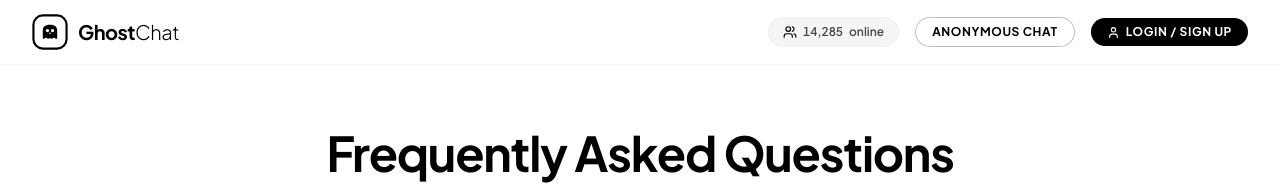
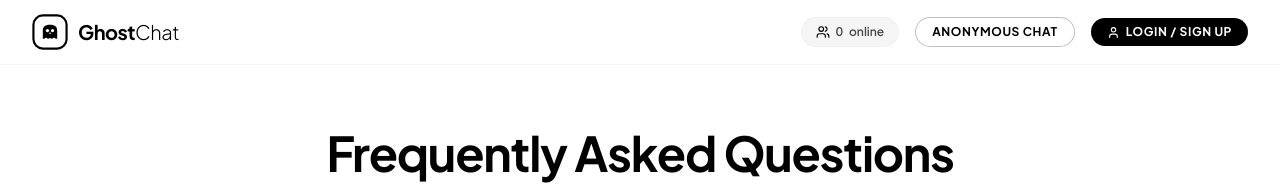
Before and after one commit to subhani12344/GhostChat, a Next.js app: page /faq in a window 1280 px wide. Shown: the top 185 px of the page. Built offline with nearby package versions, Linux system fonts and the light colour scheme; no server answers.

Commit message:
fix: remove hardcoded fake online user count (14285) in page fallbacks

```diff
--- a/app/about/page.tsx
+++ b/app/about/page.tsx
@@ -6,7 +6,7 @@ import Footer from '@/components/Footer';
 import AuthModal from '@/components/AuthModal';
 
 export default function AboutUs() {
-  const [onlineCount, setOnlineCount] = useState(14285);
+  const [onlineCount, setOnlineCount] = useState(0);
   const [user, setUser] = useState<{ username: string } | null>(null);
   const [authOpen, setAuthOpen] = useState(false);
   const serverUrl = (typeof window !== "undefined" && (window as any).GHOSTCHAT_SERVER_URL) || process.env.NEXT_PUBLIC_SERVER_URL || "https://ghostchat-backend.onrender.com";
@@ -17,7 +17,7 @@ export default function AboutUs() {
 
     fetch(`${serverUrl}/health`)
       .then((res) => res.json())
-      .then((data) => setOnlineCount(data.online || 14285))
+      .then((data) => setOnlineCount(data.online || 0))
       .catch(() => {});
   }, [serverUrl]);
 
--- a/app/contact/page.tsx
+++ b/app/contact/page.tsx
@@ -7,7 +7,7 @@ import AuthModal from '@/components/AuthModal';
 import { Mail, CheckCircle, Trash2 } from 'lucide-react';
 
 export default function ContactUs() {
-  const [onlineCount, setOnlineCount] = useState(14285);
+  const [onlineCount, setOnlineCount] = useState(0);
   const [user, setUser] = useState<{ username: string } | null>(null);
   const [authOpen, setAuthOpen] = useState(false);
   const serverUrl = (typeof window !== "undefined" && (window as any).GHOSTCHAT_SERVER_URL) || process.env.NEXT_PUBLIC_SERVER_URL || "https://ghostchat-backend.onrender.com";
@@ -26,7 +26,7 @@ export default function ContactUs() {
 
     fetch(`${serverUrl}/health`)
       .then((res) => res.json())
-      .then((data) => setOnlineCount(data.online || 14285))
+      .then((data) => setOnlineCount(data.online || 0))
       .catch(() => {});
   }, [serverUrl]);
 
--- a/app/faq/page.tsx
+++ b/app/faq/page.tsx
@@ -6,7 +6,7 @@ import Footer from '@/components/Footer';
 import AuthModal from '@/components/AuthModal';
 
 export default function FAQ() {
-  const [onlineCount, setOnlineCount] = useState(14285);
+  const [onlineCount, setOnlineCount] = useState(0);
   const [user, setUser] = useState<{ username: string } | null>(null);
   const [authOpen, setAuthOpen] = useState(false);
   const serverUrl = (typeof window !== "undefined" && (window as any).GHOSTCHAT_SERVER_URL) || process.env.NEXT_PUBLIC_SERVER_URL || "https://ghostchat-backend.onrender.com";
@@ -17,7 +17,7 @@ export default function FAQ() {
 
     fetch(`${serverUrl}/health`)
       .then((res) => res.json())
-      .then((data) => setOnlineCount(data.online || 14285))
+      .then((data) => setOnlineCount(data.online || 0))
       .catch(() => {});
   }, [serverUrl]);
 
--- a/app/features/page.tsx
+++ b/app/features/page.tsx
@@ -7,7 +7,7 @@ import AuthModal from '@/components/AuthModal';
 import { Shield, Sparkles, MessageSquare, Globe, Smartphone, Zap } from 'lucide-react';
 
 export default function Features() {
-  const [onlineCount, setOnlineCount] = useState(14285);
+  const [onlineCount, setOnlineCount] = useState(0);
   const [user, setUser] = useState<{ username: string } | null>(null);
   const [authOpen, setAuthOpen] = useState(false);
   const serverUrl = (typeof window !== "undefined" && (window as any).GHOSTCHAT_SERVER_URL) || process.env.NEXT_PUBLIC_SERVER_URL || "https://ghostchat-backend.onrender.com";
@@ -18,7 +18,7 @@ export default function Features() {
 
     fetch(`${serverUrl}/health`)
       .then((res) => res.json())
-      .then((data) => setOnlineCount(data.online || 14285))
+      .then((data) => setOnlineCount(data.online || 0))
       .catch(() => {});
   }, [serverUrl]);
 
--- a/app/guidelines/page.tsx
+++ b/app/guidelines/page.tsx
@@ -6,7 +6,7 @@ import Footer from '@/components/Footer';
 import AuthModal from '@/components/AuthModal';
 
 export default function CommunityGuidelines() {
-  const [onlineCount, setOnlineCount] = useState(14285);
+  const [onlineCount, setOnlineCount] = useState(0);
   const [user, setUser] = useState<{ username: string } | null>(null);
   const [authOpen, setAuthOpen] = useState(false);
   const serverUrl = (typeof window !== "undefined" && (window as any).GHOSTCHAT_SERVER_URL) || process.env.NEXT_PUBLIC_SERVER_URL || "https://ghostchat-backend.onrender.com";
@@ -17,7 +17,7 @@ export default function CommunityGuidelines() {
 
     fetch(`${serverUrl}/health`)
       .then((res) => res.json())
-      .then((data) => setOnlineCount(data.online || 14285))
+      .then((data) => setOnlineCount(data.online || 0))
       .catch(() => {});
   }, [serverUrl]);
 
--- a/app/privacy/page.tsx
+++ b/app/privacy/page.tsx
@@ -6,7 +6,7 @@ import Footer from '@/components/Footer';
 import AuthModal from '@/components/AuthModal';
 
 export default function PrivacyPolicy() {
-  const [onlineCount, setOnlineCount] = useState(14285);
+  const [onlineCount, setOnlineCount] = useState(0);
   const [user, setUser] = useState<{ username: string } | null>(null);
   const [authOpen, setAuthOpen] = useState(false);
   const serverUrl = (typeof window !== "undefined" && (window as any).GHOSTCHAT_SERVER_URL) || process.env.NEXT_PUBLIC_SERVER_URL || "https://ghostchat-backend.onrender.com";
@@ -19,7 +19,7 @@ export default function PrivacyPolicy() {
     // Fetch live users count
     fetch(`${serverUrl}/health`)
       .then((res) => res.json())
-      .then((data) => setOnlineCount(data.online || 14285))
+      .then((data) => setOnlineCount(data.online || 0))
       .catch(() => {});
   }, [serverUrl]);
 
--- a/app/report/page.tsx
+++ b/app/report/page.tsx
@@ -7,7 +7,7 @@ import AuthModal from '@/components/AuthModal';
 import { AlertTriangle, CheckCircle } from 'lucide-react';
 
 export default function ReportAbuse() {
-  const [onlineCount, setOnlineCount] = useState(14285);
+  const [onlineCount, setOnlineCount] = useState(0);
   const [user, setUser] = useState<{ username: string } | null>(null);
   const [authOpen, setAuthOpen] = useState(false);
   const serverUrl = (typeof window !== "undefined" && (window as any).GHOSTCHAT_SERVER_URL) || process.env.NEXT_PUBLIC_SERVER_URL || "https://ghostchat-backend.onrender.com";
@@ -25,7 +25,7 @@ export default function ReportAbuse() {
 
     fetch(`${serverUrl}/health`)
       .then((res) => res.json())
-      .then((data) => setOnlineCount(data.online || 14285))
+      .then((data) => setOnlineCount(data.online || 0))
       .catch(() => {});
   }, [serverUrl]);
 
--- a/app/safety/page.tsx
+++ b/app/safety/page.tsx
@@ -7,7 +7,7 @@ import AuthModal from '@/components/AuthModal';
 import { Shield, ShieldAlert, EyeOff, Ban } from 'lucide-react';
 
 export default function SafetyCenter() {
-  const [onlineCount, setOnlineCount] = useState(14285);
+  const [onlineCount, setOnlineCount] = useState(0);
   const [user, setUser] = useState<{ username: string } | null>(null);
   const [authOpen, setAuthOpen] = useState(false);
   const serverUrl = (typeof window !== "undefined" && (window as any).GHOSTCHAT_SERVER_URL) || process.env.NEXT_PUBLIC_SERVER_URL || "https://ghostchat-backend.onrender.com";
@@ -18,7 +18,7 @@ export default function SafetyCenter() {
 
     fetch(`${serverUrl}/health`)
       .then((res) => res.json())
-      .then((data) => setOnlineCount(data.online || 14285))
+      .then((data) => setOnlineCount(data.online || 0))
       .catch(() => {});
   }, [serverUrl]);
 
--- a/app/terms/page.tsx
+++ b/app/terms/page.tsx
@@ -6,7 +6,7 @@ import Footer from '@/components/Footer';
 import AuthModal from '@/components/AuthModal';
 
 export default function TermsOfService() {
-  const [onlineCount, setOnlineCount] = useState(14285);
+  const [onlineCount, setOnlineCount] = useState(0);
   const [user, setUser] = useState<{ username: string } | null>(null);
   const [authOpen, setAuthOpen] = useState(false);
   const serverUrl = (typeof window !== "undefined" && (window as any).GHOSTCHAT_SERVER_URL) || process.env.NEXT_PUBLIC_SERVER_URL || "https://ghostchat-backend.onrender.com";
@@ -17,7 +17,7 @@ export default function TermsOfService() {
 
     fetch(`${serverUrl}/health`)
       .then((res) => res.json())
-      .then((data) => setOnlineCount(data.online || 14285))
+      .then((data) => setOnlineCount(data.online || 0))
       .catch(() => {});
   }, [serverUrl]);
 
--- a/app/transparency/page.tsx
+++ b/app/transparency/page.tsx
@@ -7,7 +7,7 @@ import AuthModal from '@/components/AuthModal';
 import { ShieldCheck, BarChart3, AlertOctagon, UserX } from 'lucide-react';
 
 export default function TransparencyReport() {
-  const [onlineCount, setOnlineCount] = useState(14285);
+  const [onlineCount, setOnlineCount] = useState(0);
   const [user, setUser] = useState<{ username: string } | null>(null);
   const [authOpen, setAuthOpen] = useState(false);
   const serverUrl = (typeof window !== "undefined" && (window as any).GHOSTCHAT_SERVER_URL) || process.env.NEXT_PUBLIC_SERVER_URL || "https://ghostchat-backend.onrender.com";
@@ -26,7 +26,7 @@ export default function TransparencyReport() {
     fetch(`${serverUrl}/health`)
       .then((res) => res.json())
       .then((data) => {
-        setOnlineCount(data.online || 14285);
+        setOnlineCount(data.online || 0);
         if (data.reports) setReportsCount(data.reports);
         if (data.bans) setBansCount(data.bans);
       })
```
